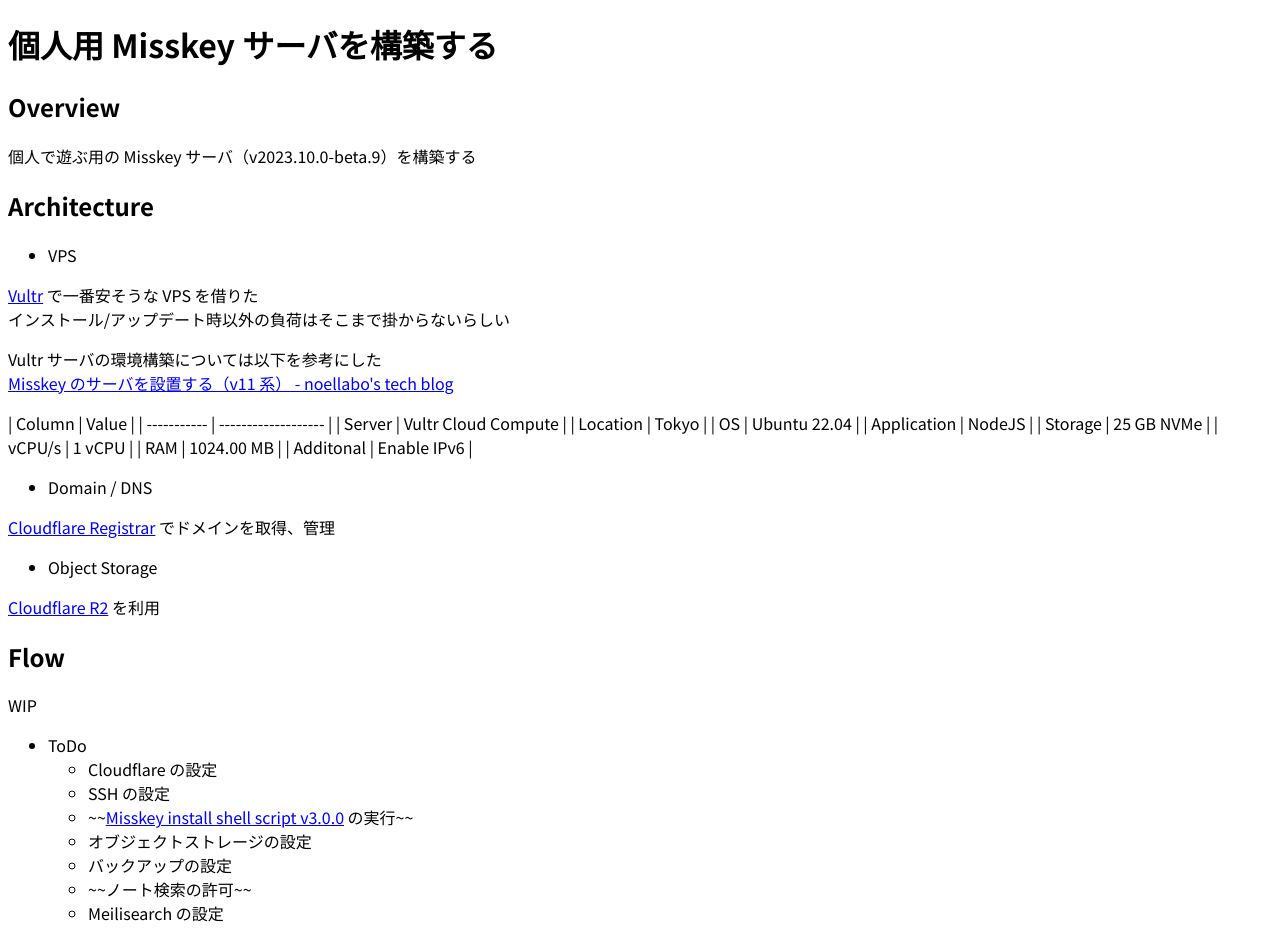
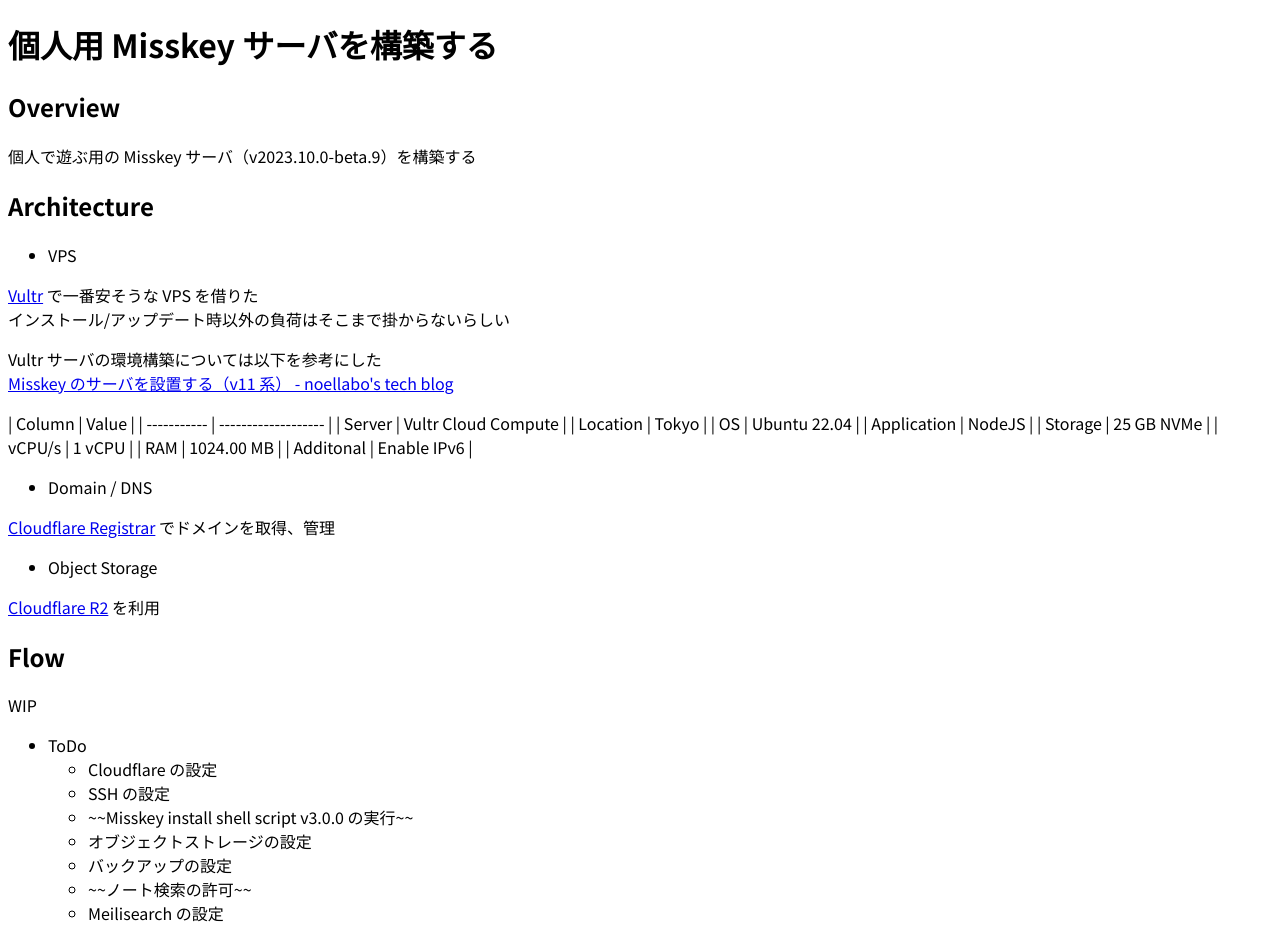
Before and after one commit to unishigure/tiken, a Next.js app: page /others/build-misskey-in-vultr in a window 1280 px wide. Shown: the top 947 px of the page. Built offline with nearby package versions, Linux system fonts and the light colour scheme.

Commit message:
Update build-misskey-in-vultr

```diff
--- a/pages/others/build-misskey-in-vultr.mdx
+++ b/pages/others/build-misskey-in-vultr.mdx
@@ -42,7 +42,7 @@ WIP
 - ToDo
   - Cloudflare の設定
   - SSH の設定
-  - ~~[Misskey install shell script v3.0.0](https://misskey-hub.net/docs/install/bash.html) の実行~~
+  - ~~Misskey install shell script v3.0.0 の実行~~
   - オブジェクトストレージの設定
   - バックアップの設定
   - ~~ノート検索の許可~~
@@ -62,8 +62,7 @@ WIP
 
 <Callout type="error" emoji="️🚫">
   途中で処理に失敗し、再度スクリプトを実行する場合は以下に注意する
-  <br />> RedisやPostgresのインストールが終わっている場合、「`install
-  locally`」は`No`にしてください。
+  <br />> RedisやPostgresのインストールが終わっている場合、「`install locally`」は`No`にしてください。
 </Callout>
 
 | Install script option                                         | Value                                                  |
```
